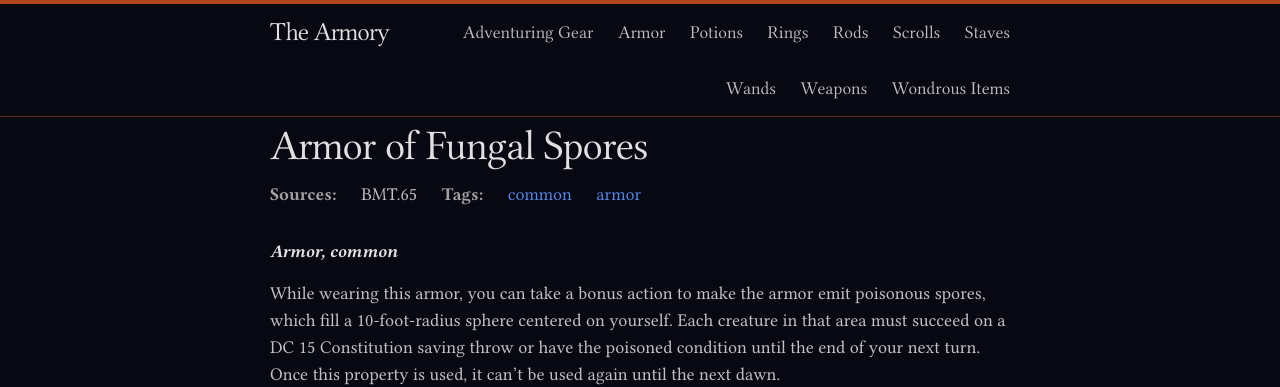
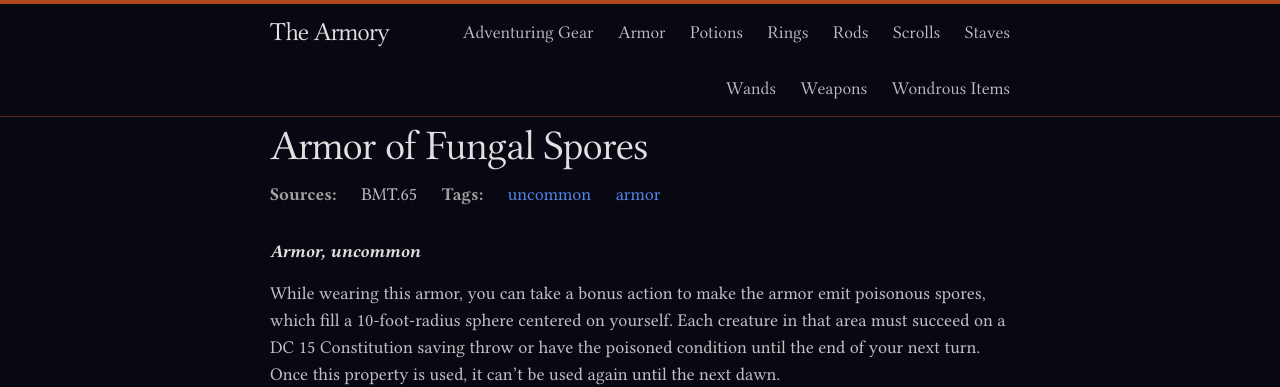
Before and after one commit to Traneptora/armory, a Jekyll site: the page built from _posts/2026-07-23-armor-of-fungal-spores.markdown, in a window 1280 px wide. Shown: the top 387 px of the page. Built offline with Jekyll 4.4.1, drawn with Linux system fonts in a browser that asks for light colours.

Commit message:
posts/armor-of-fungal-spores: fix rarity

```diff
--- a/_posts/2026-07-23-armor-of-fungal-spores.markdown
+++ b/_posts/2026-07-23-armor-of-fungal-spores.markdown
@@ -3,9 +3,9 @@ layout: post
 title: "Armor of Fungal Spores"
 date: 2026-07-23
 sources: [BMT.65]
-tags: [common, armor]
+tags: [uncommon, armor]
 ---
-***Armor, common***
+***Armor, uncommon***
 
 While wearing this armor, you can take a bonus action to make the armor emit poisonous spores, which fill a 10-foot-radius sphere centered on yourself. Each creature in that area must succeed on a DC 15 Constitution saving throw or have the poisoned condition until the end of your next turn. Once this property is used, it can’t be used again until the next dawn.
 
```
